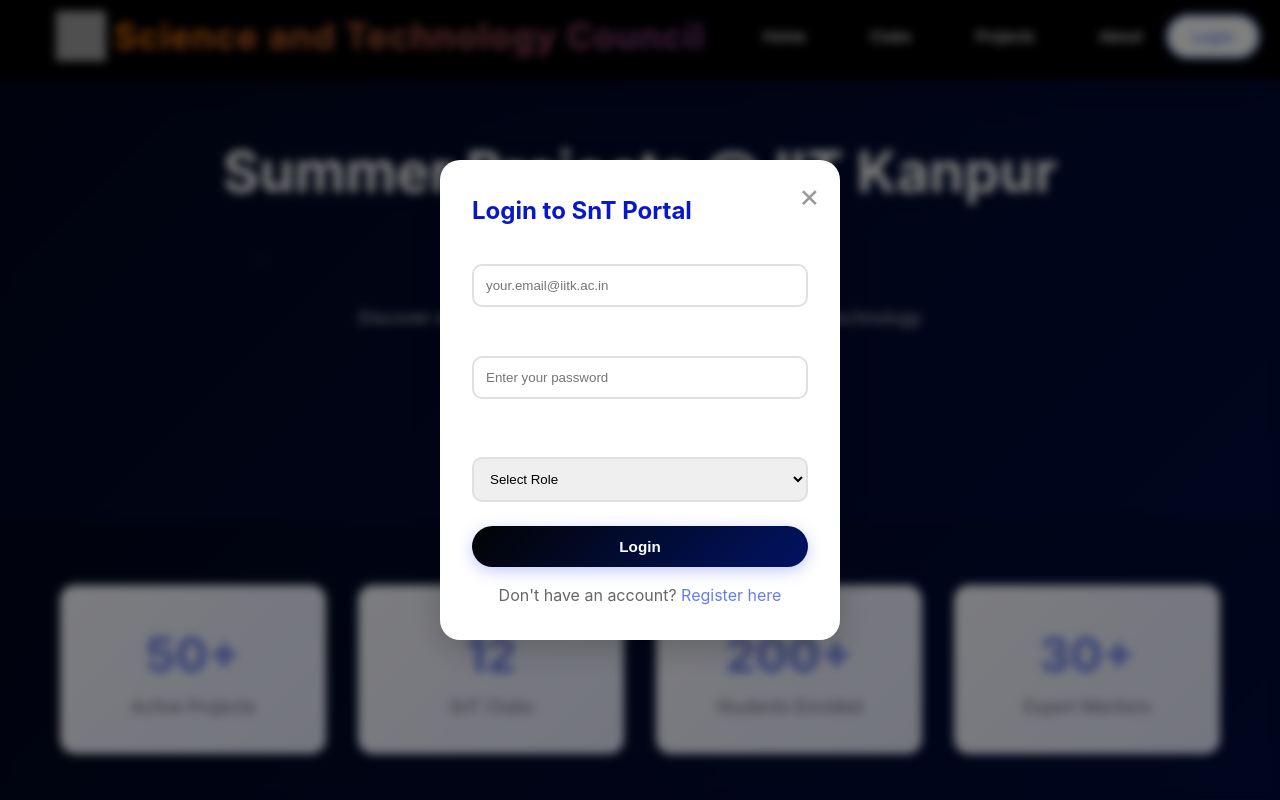
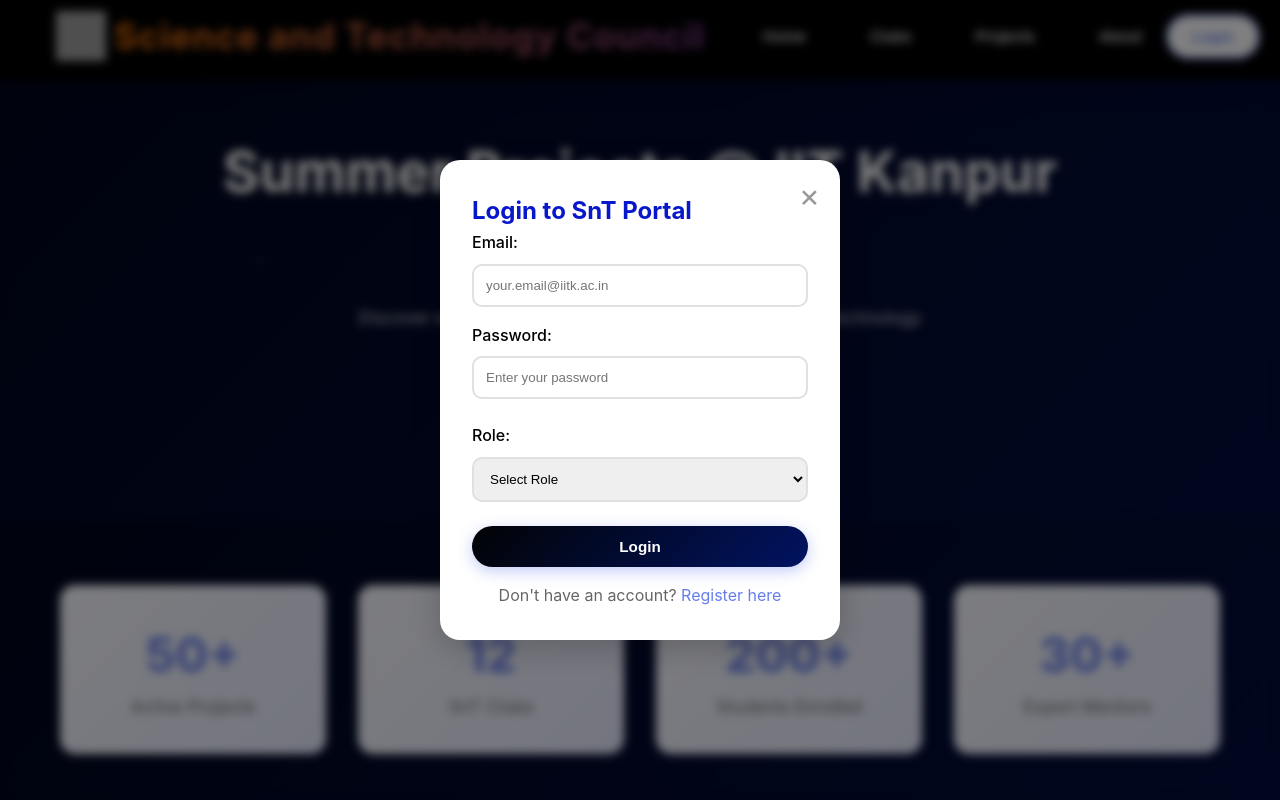
Before and after one commit to Raj675592/SnT_Project_Site, a React (Create React App) app: page / in a window 1280 px wide. Both pictures are taken after a click on the button "Login". Shown: the top 800 px of the page. Built offline with nearby package versions, Linux system fonts and the light colour scheme; grey boxes are pictures that could not be loaded.

Commit message:
cards and forms are updated

```diff
--- a/src/App.css
+++ b/src/App.css
@@ -776,3 +776,7 @@
     width:60px;
     height:60px;
 }
+
+label{
+    color:black;
+}
--- a/src/components/Modal.js
+++ b/src/components/Modal.js
@@ -8,19 +8,19 @@
         <h2 className="head-login">Login to SnT Portal</h2>
         <form onSubmit={(e) => { e.preventDefault(); setShowModal(false); alert('Login functionality not implemented.'); }}>
           <div style={{ marginBottom: '1rem' }}>
-            <label htmlFor="email" style={{ display: 'block', marginBottom: '0.5rem', fontWeight: 500 }}>Email:</label>
+            <label id="email-label" htmlFor="email" style={{ display: 'block', marginBottom: '0.5rem', fontWeight: 500 }}>Email:</label>
             <input type="email" id="email" name="email" required
               style={{ width: '100%', padding: '0.75rem', border: '2px solid #e0e0e0', borderRadius: '10px', outline: 'none' }}
               placeholder="your.email@iitk.ac.in" />
           </div>
           <div style={{ marginBottom: '1.5rem' }}>
-            <label htmlFor="password" style={{ display: 'block', marginBottom: '0.5rem', fontWeight: 500 }}>Password:</label>
+            <label id="password-label" htmlFor="password" style={{ display: 'block', marginBottom: '0.5rem', fontWeight: 500 }}>Password:</label>
             <input type="password" id="password" name="password" required
               style={{ width: '100%', padding: '0.75rem', border: '2px solid #e0e0e0', borderRadius: '10px', outline: 'none' }}
               placeholder="Enter your password" />
           </div>
           <div style={{ marginBottom: '1.5rem' }}>
-            <label htmlFor="role" style={{ display: 'block', marginBottom: '0.5rem', fontWeight: 500 }}>Role:</label>
+            <label id="role-label" htmlFor="role" style={{ display: 'block', marginBottom: '0.5rem', fontWeight: 500 }}>Role:</label>
             <select id="role" name="role" required
               style={{ width: '100%', padding: '0.75rem', border: '2px solid #e0e0e0', borderRadius: '10px', outline: 'none' }}>
               <option value="">Select Role</option>
```
